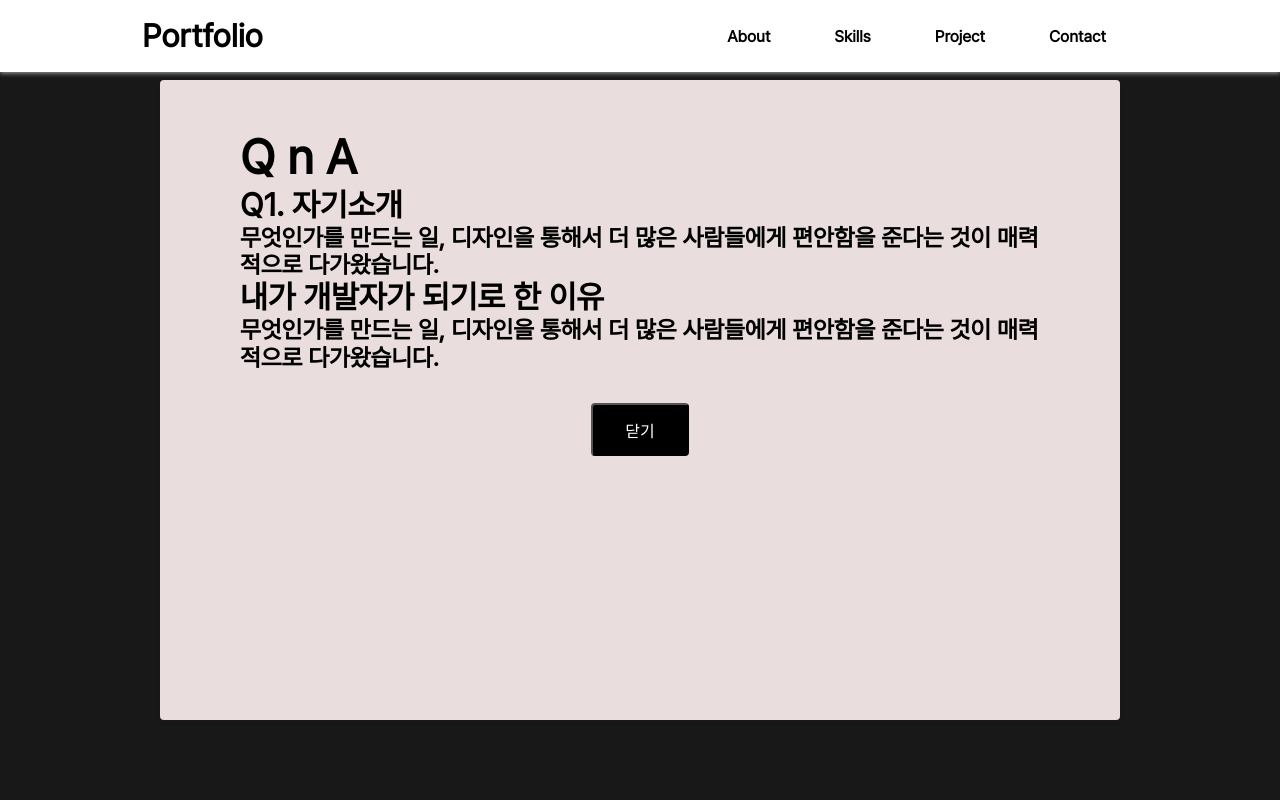
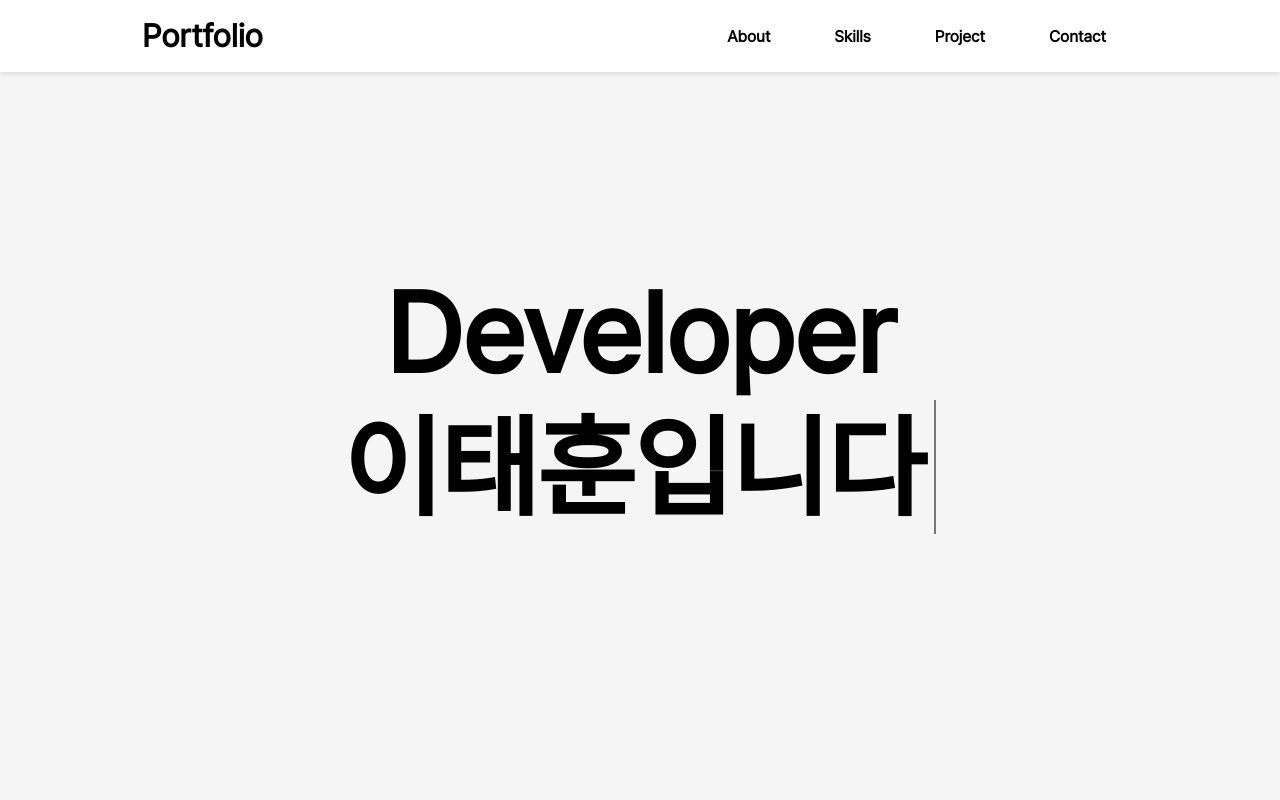
Before and after one commit to taehoon619/my-page, a React (Create React App) app: page / in a window 1280 px wide. Shown: the top 800 px of the page. Built offline with nearby package versions, Linux system fonts and the light colour scheme.

Commit message:
modal_update

```diff
--- a/src/component/About/About.jsx
+++ b/src/component/About/About.jsx
@@ -1,14 +1,13 @@
 import React, { useState } from "react";
+import Title from "../ui/Title/Title";
 import Modal from "../Modal/Modal";
-import Title from "../ui/Title/Title";
 import styles from "./About.module.css";
 
 export default function About({ elementRef }) {
-  const [modalOpen, setModalOpen] = useState("false");
+  const [modalOpen, setModalOpen] = useState(false);
   const modalClick = () => {
     setModalOpen(!modalOpen);
   };
-  console.log(modalOpen);
   return (
     <article className={styles.container} ref={elementRef}>
       <Title font="About Me" lineColor="gray" color="white" />
@@ -43,7 +42,7 @@
       <button className={styles.modalBtn} onClick={modalClick}>
         더보기
       </button>
-      {modalOpen && <Modal setModalOpen={setModalOpen} />}
+      {modalOpen && <Modal modalClick={modalClick} />}
     </article>
   );
 }
--- a/src/component/Header/Header.module.css
+++ b/src/component/Header/Header.module.css
@@ -60,6 +60,7 @@
   bottom: 1.5rem;
   right: 1.5rem;
   transition: 0.2 all;
+  z-index: 9998;
 }
 
 .activeUpbtn {
--- a/src/component/Main/Main.module.css
+++ b/src/component/Main/Main.module.css
@@ -25,7 +25,7 @@
 }
 
 .text > h2::after {
-  content: '';
+  content: "";
   margin-left: 0.6rem;
   border-right: 3px solid rgb(239, 239, 239);
   animation: cursor 0.9s infinite steps(2);
--- a/src/component/Modal/Modal.jsx
+++ b/src/component/Modal/Modal.jsx
@@ -1,7 +1,7 @@
 import React, { useEffect } from "react";
 import styles from "./Modal.module.css";
 
-export default function Modal({ setModalOpen }) {
+export default function Modal({ modalClick }) {
   useEffect(() => {
     document.body.style.cssText = `
       position: fixed;
@@ -15,34 +15,30 @@
     };
   }, []);
 
-  const closeModal = () => {
-    setModalOpen(false);
-  };
   return (
     <div className={styles.container}>
       <article className={styles.modalBox}>
         <div className={styles.contentWrap}>
-          <h1>Q n A</h1>
-          <div>
-            <h2>Q1. 자기소개</h2>
-            <p>
-              무엇인가를 만드는 일, 디자인을 통해서 더 많은 사람들에게 편안함을
-              준다는 것이 매력적으로 다가왔습니다.
-            </p>
-          </div>
-          <div>
-            <h2>내가 개발자가 되기로 한 이유</h2>
-            <p>
-              무엇인가를 만드는 일, 디자인을 통해서 더 많은 사람들에게 편안함을
-              준다는 것이 매력적으로 다가왔습니다.
-            </p>
-          </div>
-          <div>
-            <h2></h2>
-          </div>
+          <h3 className={styles.qna}>Q n A</h3>
+          <ul className={styles.textWrap}>
+            <li className={styles.textBox}>
+              <h2 className={styles.title}>Q1. 자기소개</h2>
+              <p className={styles.text}>
+                무엇인가를 만드는 일, 디자인을 통해서 더 많은 사람들에게
+                편안함을 준다는 것이 매력적으로 다가왔습니다.
+              </p>
+            </li>
+            <li>
+              <h2 className={styles.title}>내가 개발자가 되기로 한 이유</h2>
+              <p className={styles.text}>
+                무엇인가를 만드는 일, 디자인을 통해서 더 많은 사람들에게
+                편안함을 준다는 것이 매력적으로 다가왔습니다.
+              </p>
+            </li>
+          </ul>
         </div>
         <div className={styles.btnBox}>
-          <button className={styles.modalBtn} onClick={closeModal}>
+          <button className={styles.modalBtn} onClick={modalClick}>
             닫기
           </button>
         </div>
--- a/src/component/Modal/Modal.module.css
+++ b/src/component/Modal/Modal.module.css
@@ -1,11 +1,8 @@
 .container {
   position: fixed;
-  top: 0;
-  left: 0;
-  bottom: 0;
-  right: 0;
-  background: rgba(0, 0, 0, 0.9);
-  z-index: 100;
+  inset: 0;
+  background: rgba(0, 0, 0, 0.6);
+  z-index: 99;
 }
 
 .modalBox {
@@ -13,30 +10,55 @@
   top: 50%;
   left: 50%;
   transform: translate(-50%, -50%);
-  width: 60rem;
-  height: 40rem;
+  width: 100%;
+  max-width: 1140px;
+  height: auto;
+  max-height: 90%;
   font-size: 1.5rem;
   font-weight: 600;
   margin: 0 auto;
-  padding: 2rem 5rem;
-  border-radius: 0.25rem;
-  background-color: rgb(233, 221, 221);
-  z-index: 999;
+  padding: 1rem 3rem;
+  border-radius: 0.5rem;
+  background-color: rgb(255, 255, 255);
   box-shadow: 0 2px 3px 0 rgba(34, 36, 38, 0.15);
+  overflow: hidden scroll;
+  z-index: 100;
 }
 
+.contentWrap {
+  margin-top: 1rem;
+}
+
+.qna {
+  text-align: center;
+  margin-bottom: 2rem;
+}
+
+.textWrap {
+  display: flex;
+  flex-direction: column;
+  row-gap: 2rem;
+}
+
+.title {
+  margin-left: 1rem;
+  margin-bottom: 1rem;
+}
+
+.text {
+  background-color: rgb(238, 238, 238);
+  padding: 1rem;
+  border-radius: 0.5rem;
+}
 .btnBox {
   display: flex;
   justify-content: center;
   margin: 2rem;
 }
 
-.contentWrap {
-  margin-top: 1rem;
-}
-
 .modalBtn {
   font-size: 1rem;
+  font-weight: 600;
   background-color: black;
   color: var(--color-white);
   display: table;
@@ -46,7 +68,19 @@
 }
 
 @media (max-width: 996px) {
-  .container {
+  .modalBox {
     width: 50rem;
   }
 }
+
+@media (max-width: 769px) {
+  .modalBox {
+    width: 35rem;
+  }
+}
+
+@media (max-width: 576px) {
+  .modalBox {
+    width: 30rem;
+  }
+}
```
